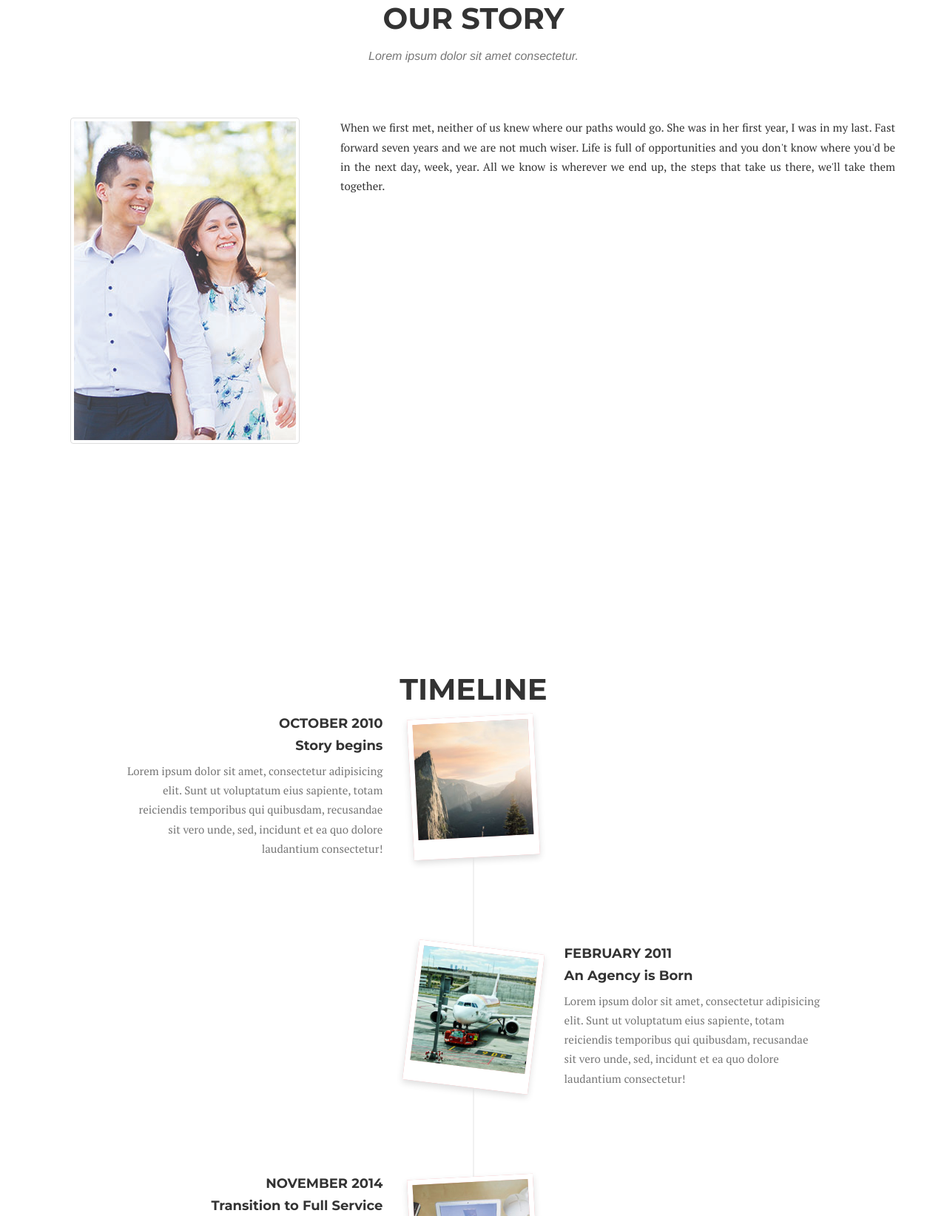
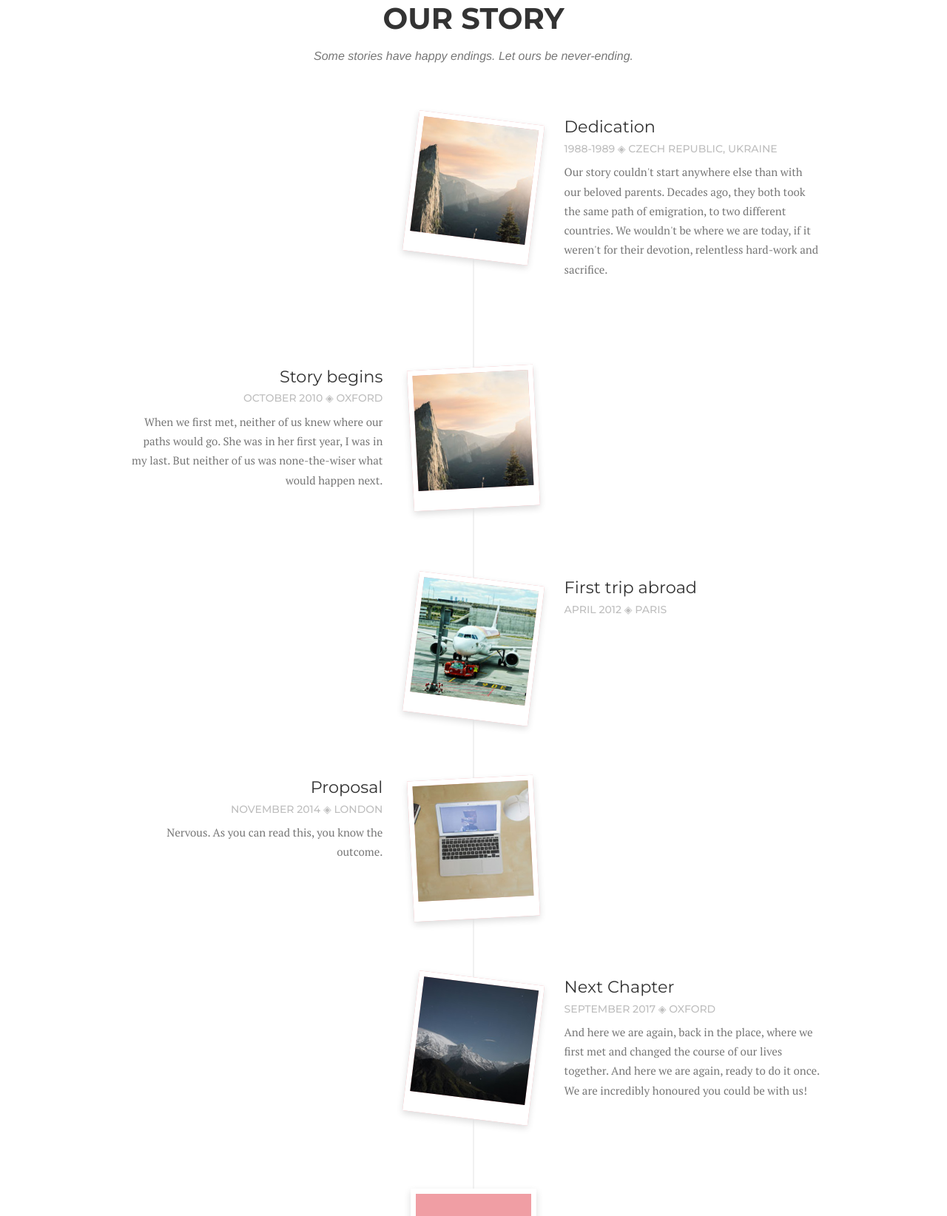
Before and after one commit to macduy/minh-hai, a website: page index.html in a window 1280 px wide. Shown: the part 936-2580 px from the top of the page at 74% size. Drawn offline with nearby package versions, Linux system fonts and the light colour scheme; a web font is replaced by a local one.

Commit message:
Some bits of the story

```diff
--- a/index.html
+++ b/index.html
@@ -93,7 +93,7 @@
      ██████   ██████  ██   ██     ███████    ██     ██████  ██   ██    ██
     -->
     <!-- Our story -->
-    <section id="our-story">
+    <!-- <section id="our-story">
         <div class="container">
             <div class="row">
                 <div class="col-lg-12 text-center">
@@ -115,7 +115,7 @@
                 </div>
             </div>
         </div>
-    </section>
+    </section> -->
 
     <!--
     ██████  ██   ██  ██████  ████████  ██████  ███████
@@ -230,27 +230,42 @@
        ██    ██ ██      ██ ███████ ███████ ██ ██   ████ ███████
     -->
     <!-- About Section -->
-    <section id="about">
+    <section id="our_story">
         <div class="container">
             <div class="row">
                 <div class="col-lg-12 text-center">
-                    <h2 class="section-heading">Timeline</h2>
+                    <h2 class="section-heading">Our story</h2>
+                    <h3 class="section-subheading text-muted">Some stories have happy endings. Let ours be never-ending.</h3>
                 </div>
             </div>
             <div class="row">
                 <div class="col-lg-12">
                     <ul class="timeline">
+                        <li class="timeline-inverted">
+                            <div class="tilt-right timeline-image">
+                                <img class="img-responsive" src="img/about/1.jpg" alt="">
+                            </div>
+                            <div class="timeline-panel">
+                                <div class="timeline-heading">
+                                    <h4>Dedication</h4>
+                                    <h5 class="subheading">1988-1989 &#x25C8; Czech republic, Ukraine</h5>
+                                </div>
+                                <div class="timeline-body">
+                                    <p class="text-muted">Our story couldn't start anywhere else than with our beloved parents. Decades ago, they both took the same path of emigration, to two different countries. We wouldn't be where we are today, if it weren't for their devotion, relentless hard-work and sacrifice.</p>
+                                </div>
+                            </div>
+                        </li>
                         <li>
                             <div class="tilt-left timeline-image">
                                 <img class="img-responsive" src="img/about/1.jpg" alt="">
                             </div>
                             <div class="timeline-panel">
                                 <div class="timeline-heading">
-                                    <h4>October 2010</h4>
-                                    <h4 class="subheading">Story begins</h4>
+                                    <h4>Story begins</h4>
+                                    <h5 class="subheading">October 2010 &#x25C8; Oxford</h5>
                                 </div>
                                 <div class="timeline-body">
-                                    <p class="text-muted">Lorem ipsum dolor sit amet, consectetur adipisicing elit. Sunt ut voluptatum eius sapiente, totam reiciendis temporibus qui quibusdam, recusandae sit vero unde, sed, incidunt et ea quo dolore laudantium consectetur!</p>
+                                    <p class="text-muted">When we first met, neither of us knew where our paths would go. She was in her first year, I was in my last. But neither of us was none-the-wiser what would happen next.</p>
                                 </div>
                             </div>
                         </li>
@@ -260,11 +275,11 @@
                             </div>
                             <div class="timeline-panel">
                                 <div class="timeline-heading">
-                                    <h4>February 2011</h4>
-                                    <h4 class="subheading">An Agency is Born</h4>
+                                    <h4>First trip abroad</h4>
+                                    <h5 class="subheading">April 2012 &#x25C8; Paris</h5>
                                 </div>
                                 <div class="timeline-body">
-                                    <p class="text-muted">Lorem ipsum dolor sit amet, consectetur adipisicing elit. Sunt ut voluptatum eius sapiente, totam reiciendis temporibus qui quibusdam, recusandae sit vero unde, sed, incidunt et ea quo dolore laudantium consectetur!</p>
+                                    <p class="text-muted"></p>
                                 </div>
                             </div>
                         </li>
@@ -274,11 +289,11 @@
                             </div>
                             <div class="timeline-panel">
                                 <div class="timeline-heading">
-                                    <h4>November 2014</h4>
-                                    <h4 class="subheading">Transition to Full Service</h4>
+                                    <h4>Proposal</h4>
+                                    <h5 class="subheading">November 2014 &#x25C8; London</h5>
                                 </div>
                                 <div class="timeline-body">
-                                    <p class="text-muted">Lorem ipsum dolor sit amet, consectetur adipisicing elit. Sunt ut voluptatum eius sapiente, totam reiciendis temporibus qui quibusdam, recusandae sit vero unde, sed, incidunt et ea quo dolore laudantium consectetur!</p>
+                                    <p class="text-muted">Nervous. As you can read this, you know the outcome.</p>
                                 </div>
                             </div>
                         </li>
@@ -288,11 +303,11 @@
                             </div>
                             <div class="timeline-panel">
                                 <div class="timeline-heading">
-                                    <h4>September 2017</h4>
-                                    <h4 class="subheading">Phase Two Expansion</h4>
+                                    <h4>Next Chapter</h4>
+                                    <h5 class="subheading">September 2017 &#x25C8; Oxford</h4>
                                 </div>
                                 <div class="timeline-body">
-                                    <p class="text-muted">Lorem ipsum dolor sit amet, consectetur adipisicing elit. Sunt ut voluptatum eius sapiente, totam reiciendis temporibus qui quibusdam, recusandae sit vero unde, sed, incidunt et ea quo dolore laudantium consectetur!</p>
+                                    <p class="text-muted">And here we are again, back in the place, where we first met and changed the course of our lives together. And here we are again, ready to do it once. We are incredibly honoured you could be with us!</p>
                                 </div>
                             </div>
                         </li>
@@ -447,7 +462,7 @@
             <div class="row">
                 <div class="col-lg-12 text-center">
                     <h2 class="section-heading">RSVP</h2>
-                    <h3 class="section-subheading">Please submit separately for individual invitees.</h3>
+                    <h3 class="section-subheading">Please respond separately for each individual invitees.</h3>
                 </div>
             </div>
             <div>
@@ -470,7 +485,10 @@
                 </div>
             </div>
             <div class="row">
-                <div class="col-lg-12">
+                <div class="col-lg-1">
+
+                </div>
+                <div class="col-lg-10">
                     <form name="sendRsvp" enctype="text/plain" target="hidden_iframe" action="https://docs.google.com/forms/d/e/1FAIpQLSfYkG27X2DVLXo818AdS-grz7xnbm6VRflOYI8-9vQcXS4hYA/formResponse?">
                         <div class="row">
                             <div class="col-md-6">
--- a/js/contact_me.js
+++ b/js/contact_me.js
@@ -88,9 +88,9 @@ form.on('submit', function() {
   var accepted = $("#entry1011176109yes:checked").val() == "Yes";
 
   if (accepted) {
-    $("#replyMessage").text("We look forward to seeing you at the wedding.");
+    $("#replyMessage").html("We are honoured you have accepted our invitation <br/>and we look forward to seeing you at the wedding!");
   } else {
-    $("#replyMessage").text("We regret you won't be able to attend the wedding.");
+    $("#replyMessage").html("We regret that you won't be able to attend the wedding.<br/> We hope to see you in not-too-distant future.");
   }
 })
 
--- a/less/agency.less
+++ b/less/agency.less
@@ -498,9 +498,13 @@ section {
         h4 {
             margin-top: 0;
             color: inherit;
-            &.subheading {
-                text-transform: none;
-            }
+            font-weight: 400;
+            text-transform: none;
+            font-size: 1.6em;
+        }
+        h5.subheading {
+            font-weight: 500;
+            color: @gray-lightish;
         }
     }
     .timeline-body {
```
Also changed, not shown: css/agency.css, css/agency.min.css.
